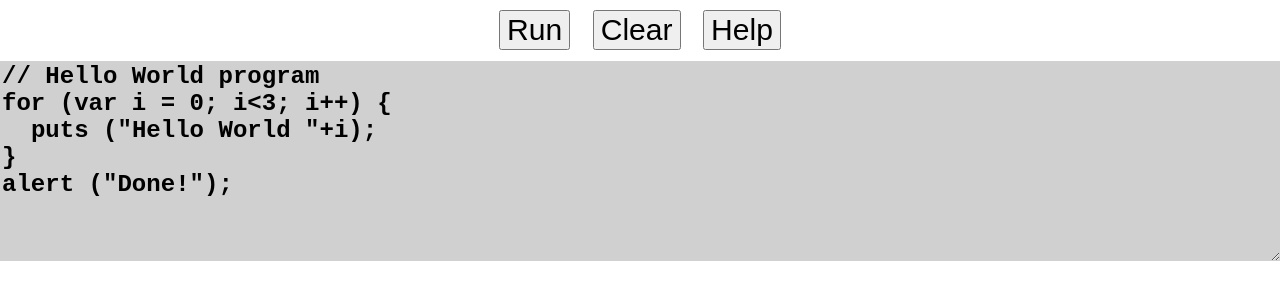
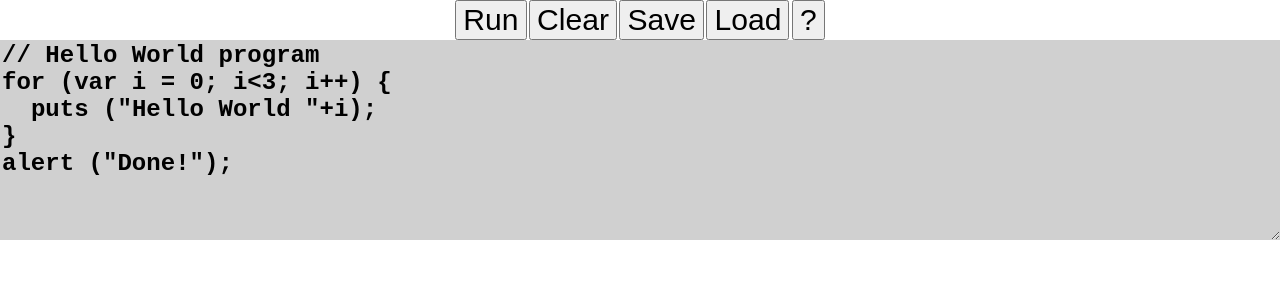
Before and after one commit to radare/fxos-app-jsconsole, a plain HTML site: page index.html in a window 1280 px wide. Drawn offline with Linux system fonts and the light colour scheme.

Commit message:
Add Load/Save buttons

```diff
--- a/index.html
+++ b/index.html
@@ -22,7 +22,7 @@ overflow:hidden;
 }
 div,input {
 	font-size:2rem;
-	margin:10px;
+	margin:0px;
 	margin-bottom:0px;
 }
 </style>
@@ -72,6 +72,14 @@ function run() {
 		restorebody(i,o);
 	}
 }
+function save() {
+	var i = document.getElementById ('input').value;
+	localStorage.setItem ("src", i);
+}
+function load() {
+	var i = localStorage.getItem ("src");
+	document.getElementById ('input').value = i;
+}
 </script>
 </head>
 
@@ -79,15 +87,14 @@ function run() {
 <center>
 <input type="button" onclick="run()" value="Run"/>
 <input type="button" onclick="reset()" value="Clear"/>
-<input type="button" onclick="help()" value="Help"/>
+<input type="button" onclick="save()" value="Save" />
+<input type="button" onclick="load()" value="Load" />
+<input type="button" onclick="help()" value="?"/>
 </center>
 <!--
 <input type="button" onclick="reset()" value="Indent" disabled/>
-<input type="button" onclick="reset()" value="Save" disabled/>
-<input type="button" onclick="reset()" value="Load" disabled/>
 <input type="button" onclick="reset()" value="Share" disabled/>
 -->
-<br />
 <textarea autocapitalize="off" autocorrect="off" class="input" id="input">
 // Hello World program
 for (var i = 0; i<3; i++) {
```
Also changed, not shown: 1 other file.
